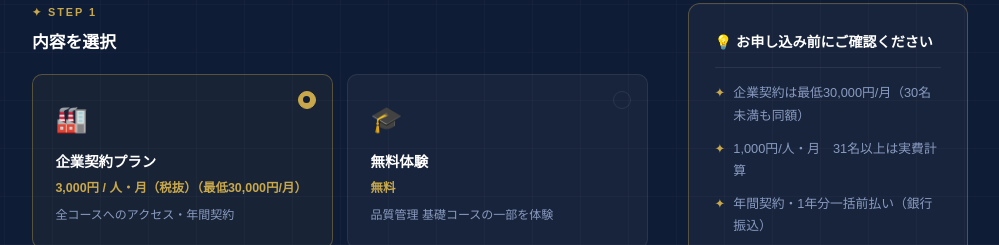
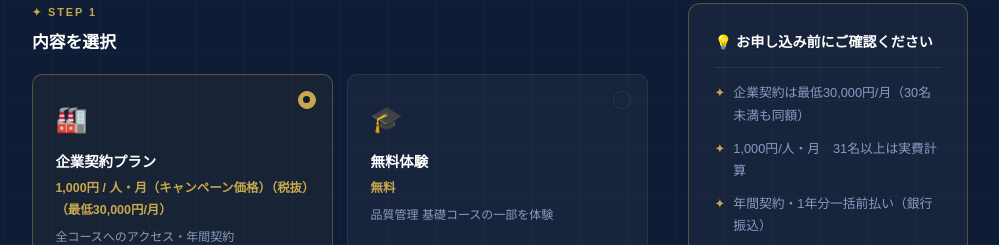
Before and after one commit to sangyo-tech/Apply, a plain HTML site: page index.html in a window 1280 px wide. Shown: the part 764-1009 px from the top of the page, without its empty margins (140-1139 px from the left). Drawn offline with Linux system fonts and the light colour scheme.

Commit message:
apply: リリースキャンペーン価格反映 ¥3000→¥1000

```diff
--- a/index.html
+++ b/index.html
@@ -17,6 +17,7 @@
 <meta name="viewport" content="width=device-width, initial-scale=1.0">
     <link rel="canonical" href="https://apply.sangyo-tech.jp/">
 
+<!-- campaign-2026-05-01-apply: 3000→1000 -->
 <title>お申込み・お問合せ | 産業技術アカデミー</title>
     <script type="application/ld+json">
     {
@@ -689,7 +690,7 @@
 
         <div class="p-name">企業契約プラン</div>
 
-        <div class="p-price">3,000円 / 人・月（税抜）（最低30,000円/月）</div>
+        <div class="p-price">1,000円 / 人・月（キャンペーン価格）（税抜）（最低30,000円/月）</div>
 
         <div class="p-desc">全コースへのアクセス・年間契約</div>
 
```
